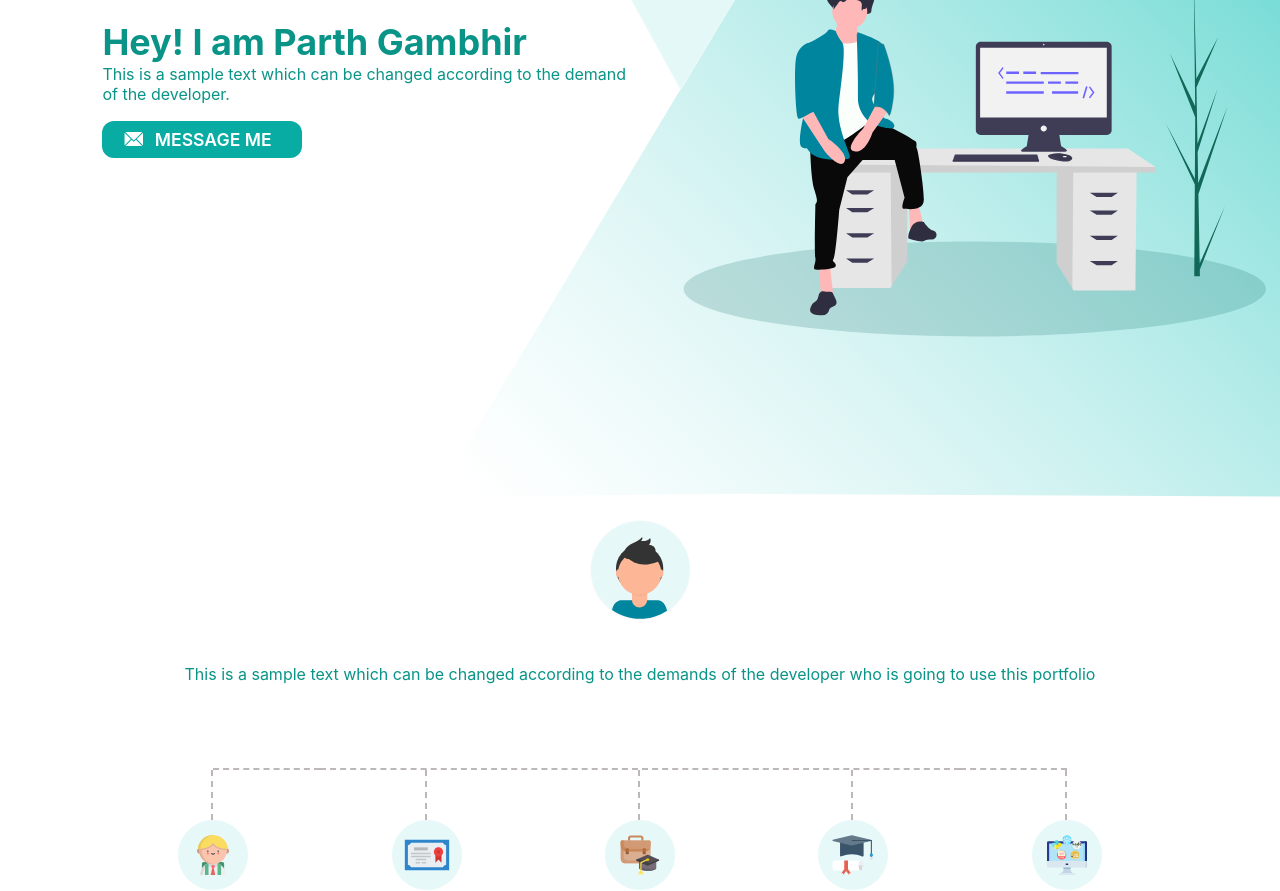
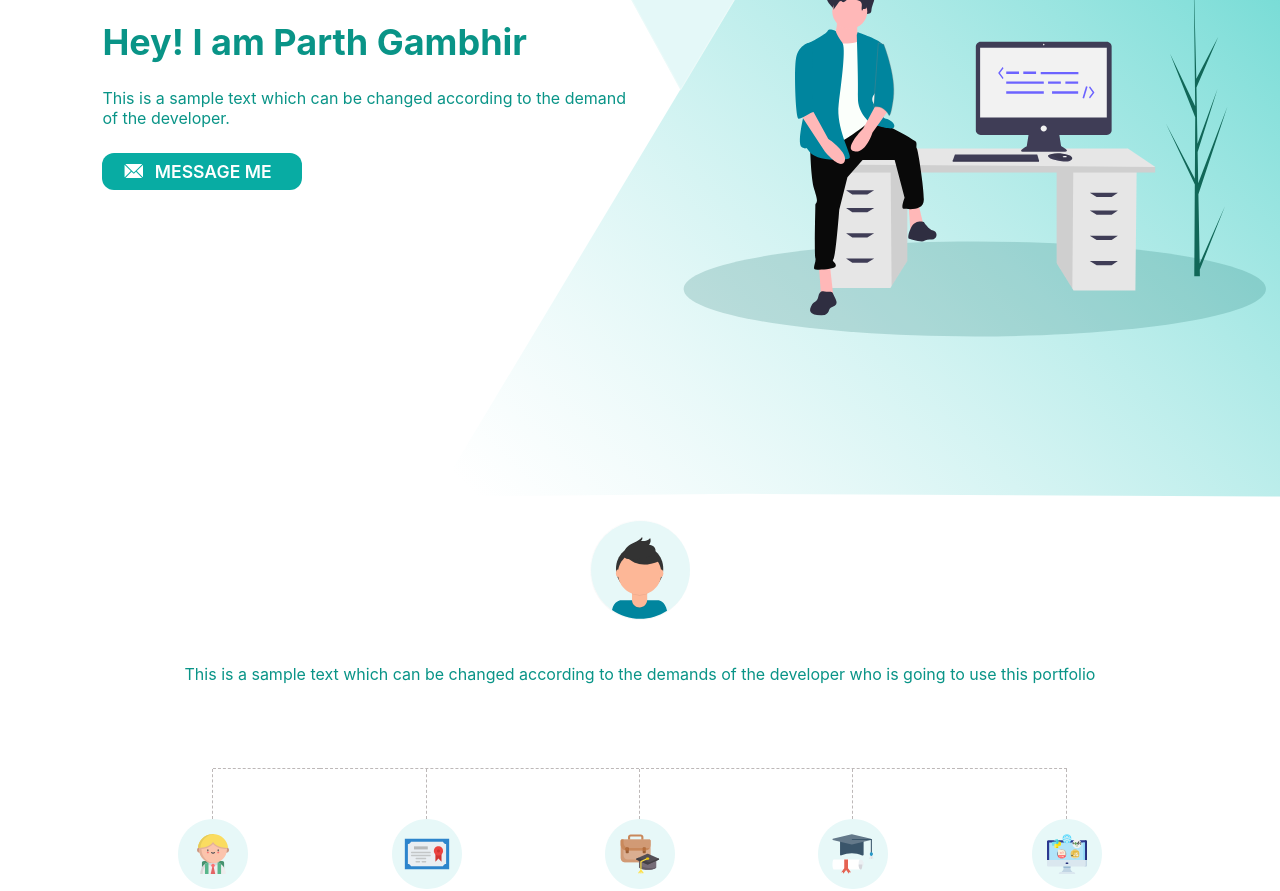
Before and after one commit to Parthgam/portfolio, a React (Create React App) app: page / in a window 1280 px wide. Shown: the part 300-1191 px from the top of the page. Built offline with nearby package versions, Linux system fonts and the light colour scheme.

Commit message:
spacing and border issue | Timeline and Landing

```diff
--- a/src/App.css
+++ b/src/App.css
@@ -258,3 +258,20 @@ ul {
   color: #ffffff;
   margin-left: 0.5em;
 }
+
+.animate-h1 h1 {
+  animation: type 2s steps(23);
+  overflow: hidden;
+  white-space: nowrap;
+  /* border-right: 1px solid #08aca3; */
+  width: 23ch;
+}
+
+@keyframes type {
+  0% {
+    width: 0ch;
+  }
+  100% {
+    width: 23ch;
+  }
+}
--- a/src/components/LandingPage.js
+++ b/src/components/LandingPage.js
@@ -25,16 +25,16 @@ export default function LandingPage() {
             style={{ height: '100%' }}
           >
             <Grid item md={6} xs={12}>
-              <Grid item xs={12} md={12}>
+              <Grid item xs={12} md={12} className='animate-h1'>
                 <h1>Hey! I am Parth Gambhir</h1>
               </Grid>
-              <Grid item xs={12} md={12}>
+              <Grid item xs={12} md={12} style={{ marginTop: '1.5em' }}>
                 <p>
                   This is a sample text which can be changed according to the
                   demand of the developer.
                 </p>
               </Grid>
-              <Grid item xs={12} md={12} style={{ marginTop: '1.5em' }}>
+              <Grid item xs={12} md={12} style={{ marginTop: '2em' }}>
                 <a href='#' class='contact-btn'>
                   <svg
                     width='1.34em'
--- a/src/components/Timeline.js
+++ b/src/components/Timeline.js
@@ -35,7 +35,7 @@ export default function Timeline() {
                   item
                   xs={6}
                   md={6}
-                  style={{ borderTop: '2px dashed #BDB8B8' }}
+                  style={{ borderTop: '0.1em dashed #BDB8B8' }}
                 ></Grid>
               </Grid>
             </Grid>
@@ -43,7 +43,7 @@ export default function Timeline() {
               item
               xs={6}
               md={6}
-              style={{ borderTop: '2px dashed #BDB8B8' }}
+              style={{ borderTop: '0.1em dashed #BDB8B8' }}
             ></Grid>
             <Grid item xs={2} md={2}>
               <Grid container>
@@ -51,7 +51,7 @@ export default function Timeline() {
                   item
                   xs={6}
                   md={6}
-                  style={{ borderTop: '2px dashed #BDB8B8' }}
+                  style={{ borderTop: '0.1em dashed #BDB8B8' }}
                 ></Grid>
                 <Grid item xs={6} md={6}></Grid>
               </Grid>
@@ -67,7 +67,10 @@ export default function Timeline() {
                   item
                   xs={6}
                   md={6}
-                  style={{ borderRight: '2px dashed #BDB8B8', height: '50px' }}
+                  style={{
+                    borderRight: '0.1em dashed #BDB8B8',
+                    height: '50px',
+                  }}
                 ></Grid>
                 <Grid item xs={6} md={6}></Grid>
               </Grid>
@@ -78,7 +81,10 @@ export default function Timeline() {
                   item
                   xs={6}
                   md={6}
-                  style={{ borderRight: '2px dashed #BDB8B8', height: '50px' }}
+                  style={{
+                    borderRight: '0.1em dashed #BDB8B8',
+                    height: '50px',
+                  }}
                 ></Grid>
                 <Grid item xs={6} md={6}></Grid>
               </Grid>
@@ -89,7 +95,10 @@ export default function Timeline() {
                   item
                   xs={6}
                   md={6}
-                  style={{ borderRight: '2px dashed #BDB8B8', height: '50px' }}
+                  style={{
+                    borderRight: '0.1em dashed #BDB8B8',
+                    height: '50px',
+                  }}
                 ></Grid>
                 <Grid item xs={6} md={6}></Grid>
               </Grid>
@@ -100,7 +109,10 @@ export default function Timeline() {
                   item
                   xs={6}
                   md={6}
-                  style={{ borderRight: '2px dashed #BDB8B8', height: '50px' }}
+                  style={{
+                    borderRight: '0.1em dashed #BDB8B8',
+                    height: '50px',
+                  }}
                 ></Grid>
                 <Grid item xs={6} md={6}></Grid>
               </Grid>
@@ -111,7 +123,10 @@ export default function Timeline() {
                   item
                   xs={6}
                   md={6}
-                  style={{ borderRight: '2px dashed #BDB8B8', height: '50px' }}
+                  style={{
+                    borderRight: '0.1em dashed #BDB8B8',
+                    height: '50px',
+                  }}
                 ></Grid>
                 <Grid item xs={6} md={6}></Grid>
               </Grid>
@@ -192,7 +207,10 @@ export default function Timeline() {
                   item
                   xs={6}
                   md={6}
-                  style={{ borderRight: '2px dashed #BDB8B8', height: '50px' }}
+                  style={{
+                    borderRight: '0.1em dashed #BDB8B8',
+                    height: '50px',
+                  }}
                 ></Grid>
                 <Grid item xs={6} md={6}></Grid>
               </Grid>
@@ -203,7 +221,10 @@ export default function Timeline() {
                   item
                   xs={6}
                   md={6}
-                  style={{ borderRight: '2px dashed #BDB8B8', height: '50px' }}
+                  style={{
+                    borderRight: '0.1em dashed #BDB8B8',
+                    height: '50px',
+                  }}
                 ></Grid>
                 <Grid item xs={6} md={6}></Grid>
               </Grid>
@@ -214,7 +235,10 @@ export default function Timeline() {
                   item
                   xs={6}
                   md={6}
-                  style={{ borderRight: '2px dashed #BDB8B8', height: '50px' }}
+                  style={{
+                    borderRight: '0.1em dashed #BDB8B8',
+                    height: '50px',
+                  }}
                 ></Grid>
                 <Grid item xs={6} md={6}></Grid>
               </Grid>
@@ -225,7 +249,10 @@ export default function Timeline() {
                   item
                   xs={6}
                   md={6}
-                  style={{ borderRight: '2px dashed #BDB8B8', height: '50px' }}
+                  style={{
+                    borderRight: '0.1em dashed #BDB8B8',
+                    height: '50px',
+                  }}
                 ></Grid>
                 <Grid item xs={6} md={6}></Grid>
               </Grid>
@@ -236,7 +263,10 @@ export default function Timeline() {
                   item
                   xs={6}
                   md={6}
-                  style={{ borderRight: '2px dashed #BDB8B8', height: '50px' }}
+                  style={{
+                    borderRight: '0.1em dashed #BDB8B8',
+                    height: '50px',
+                  }}
                 ></Grid>
                 <Grid item xs={6} md={6}></Grid>
               </Grid>
```
